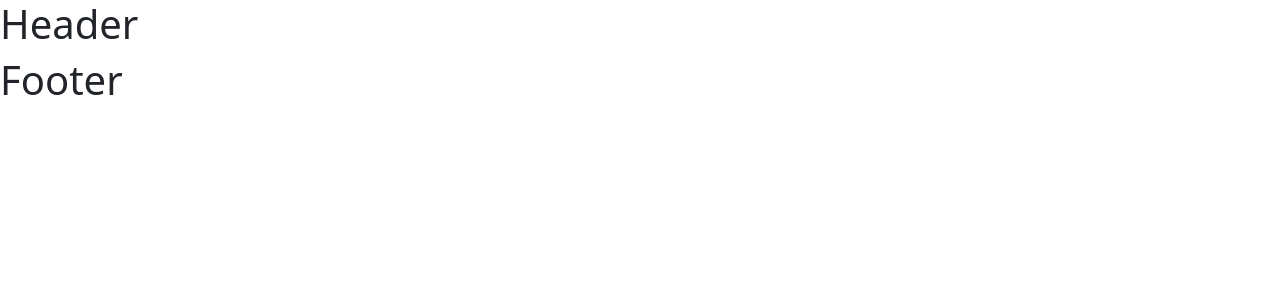
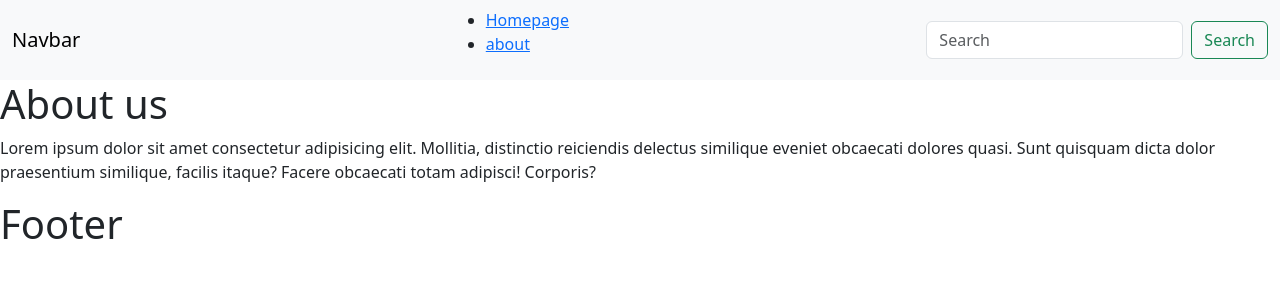
Before and after one commit to raghveerdeol/vite-boolfolio, a Vue app: page /about in a window 1280 px wide. Shown: the top 300 px of the page. Built offline with nearby package versions, Linux system fonts and the light colour scheme; no server answers.

Commit message:
creata rotta per homepage e about

```diff
--- a/package.json
+++ b/package.json
@@ -11,7 +11,8 @@
   "dependencies": {
     "axios": "^1.7.4",
     "bootstrap": "^5.3.3",
-    "vue": "^3.4.29"
+    "vue": "^3.4.29",
+    "vue-router": "^4.4.3"
   },
   "devDependencies": {
     "@vitejs/plugin-vue": "^5.0.5",
--- a/src/App.vue
+++ b/src/App.vue
@@ -11,7 +11,7 @@ import AppFooter from './components/AppFooter.vue';
   </header>
 
   <main>
-    <AppMain/>
+    <router-view></router-view>
   </main>
 
   <footer>
--- a/src/components/AppHeader.vue
+++ b/src/components/AppHeader.vue
@@ -2,16 +2,40 @@
 export default {
 data() {
 return {
-
+    routes: [
+        {
+            label: 'Homepage',
+            name:  'home'
+        },
+        {
+            label: 'about',
+            name: 'about'
+        }
+    ]
 }
 }
 }
 </script>
 
 <template>
-    <h1>
-        Header
-    </h1>
+    <nav class="navbar bg-body-tertiary">
+        <div class="container-fluid">
+            <a class="navbar-brand">Navbar</a>
+            <div>
+                <ul>
+                    <li v-for="route in routes">
+                        <router-link :to="{ name: route.name}">
+                            {{ route.label }}
+                        </router-link>
+                    </li>
+                </ul>
+            </div>
+            <form class="d-flex" role="search">
+            <input class="form-control me-2" type="search" placeholder="Search" aria-label="Search">
+            <button class="btn btn-outline-success" type="submit">Search</button>
+            </form>
+        </div>
+    </nav>
 </template>
 
 <style scoped>
--- /dev/null
+++ b/src/pages/AppAbout.vue
@@ -0,0 +1,18 @@
+<script>
+export default {
+data() {
+return {
+
+}
+}
+}
+</script>
+
+<template>
+    <h1>About us</h1>
+    <p>Lorem ipsum dolor sit amet consectetur adipisicing elit. Mollitia, distinctio reiciendis delectus similique eveniet obcaecati dolores quasi. Sunt quisquam dicta dolor praesentium similique, facilis itaque? Facere obcaecati totam adipisci! Corporis?</p>
+</template>
+
+<style scoped>
+
+</style>
--- /dev/null
+++ b/src/pages/AppHome.vue
@@ -0,0 +1,24 @@
+<script>
+import ProjectList from '@/components/ProjectList.vue';
+import axios from 'axios';
+
+export default {
+data() {
+return {
+
+}
+},
+components:{
+    ProjectList
+}
+}
+
+</script>
+
+<template>
+    <ProjectList/>
+</template>
+
+<style scoped>
+
+</style>
--- /dev/null
+++ b/src/router.js
@@ -0,0 +1,22 @@
+import { createRouter, createWebHistory } from "vue-router";
+
+import AppHome from "./pages/AppHome.vue";
+import AppAbout from "./pages/AppAbout.vue";
+
+const router = createRouter({
+    history: createWebHistory(),
+    routes: [
+        {
+            path: '/',
+            name: 'home',
+            component: AppHome
+        },
+        {
+            path:'/about',
+            name: 'about',
+            component: AppAbout
+        },
+    ]
+});
+
+export { router };
```
Also changed, not shown: src/main.js (+6 -3 lines), 1 other file (tests, documents, lock files or other folders).
